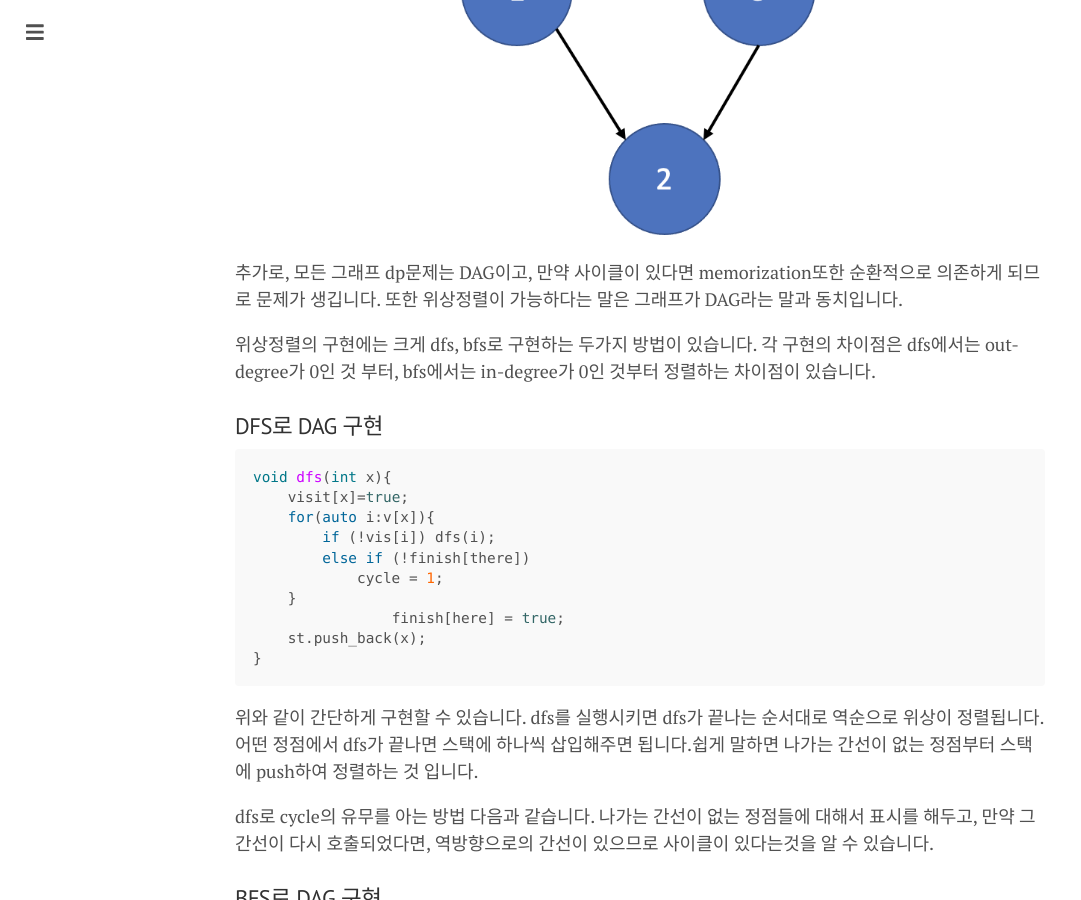
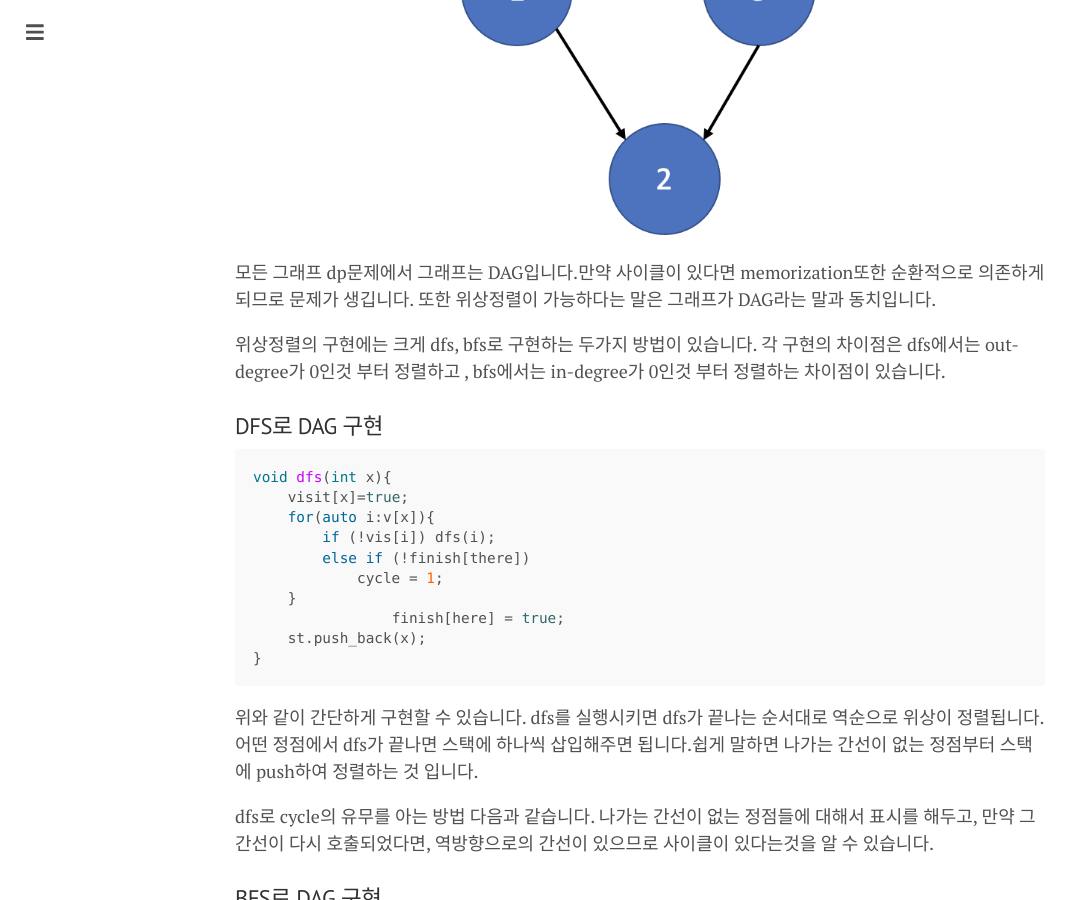
Before and after one commit to changhyeonnam/changhyeonnam.github.io, a Jekyll site: the page built from _posts/2021/2021-08-14-topological_sort.md, in a window 1280 px wide and 900 px high, scrolled down 990 px. Shown: the whole window, without its empty margins (0-1081 px from the left). Built offline with Jekyll 4.4.1, drawn with Linux system fonts in a browser that asks for light colours; nearby versions of some CDN libraries; comment, search, counter and statistics services are not loaded; some of the changed text lies outside the part shown.

Commit message:
Update 2021-08-14-topological_sort.md

```diff
--- a/_posts/2021/2021-08-14-topological_sort.md
+++ b/_posts/2021/2021-08-14-topological_sort.md
@@ -29,9 +29,9 @@ DAG (Directed Acyclic Graph)는 개별 요소들이 순환하지 않는 비순
   </figure>
 </div>
 
-추가로, 모든 그래프 dp문제는 DAG이고, 만약 사이클이 있다면 memorization또한 순환적으로 의존하게 되므로 문제가 생깁니다. 또한 위상정렬이 가능하다는 말은 그래프가 DAG라는 말과 동치입니다.
+모든 그래프 dp문제에서 그래프는 DAG입니다.만약 사이클이 있다면 memorization또한 순환적으로 의존하게 되므로 문제가 생깁니다. 또한 위상정렬이 가능하다는 말은 그래프가 DAG라는 말과 동치입니다.
 
-위상정렬의 구현에는 크게 dfs, bfs로 구현하는 두가지 방법이 있습니다. 각 구현의 차이점은 dfs에서는 out-degree가 0인 것 부터, bfs에서는 in-degree가 0인 것부터 정렬하는 차이점이 있습니다.
+위상정렬의 구현에는 크게 dfs, bfs로 구현하는 두가지 방법이 있습니다. 각 구현의 차이점은 dfs에서는 out-degree가 0인것 부터 정렬하고 , bfs에서는 in-degree가 0인것 부터 정렬하는 차이점이 있습니다.
 
 ### DFS로 DAG 구현
 
@@ -145,9 +145,9 @@ int main(){
 
 ### B - ACM Craft
 
-문제에서 다이나믹한 게임 이라고 나와있어, dp문제인것을 의심할 수 있습니다.(ㅋㅋ) 즉, 그래프가 DAG일수도 있습니다. 그리고 문제를 읽어보면 DAG인 것을 알수 있습니다.
+문제에서 다이나믹한 게임 이라고 나와있어 , dp문제인것을 의심할 수 있습니다.(ㅋㅋ..) 문제를 읽어보면 DAG인 것을 알수 있습니다.
 
-방문할 후행 노드의 시간은 max(선행노드가 완료될 시간+후행노드의 시간, 후행 노드의 시간)으로 구현이 가능합니다.
+방문할 후행 노드의 시간은 `max(선행노드가 완료될 시간+후행노드의 시간, 후행 노드의 시간)`으로 구현이 가능합니다.
 
 <div class="center">
   <figure>
```
